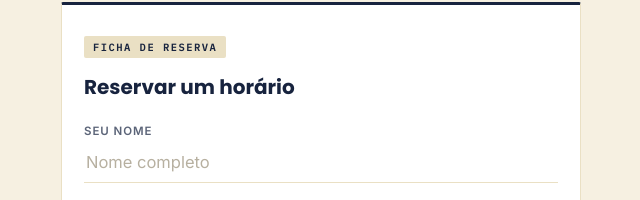
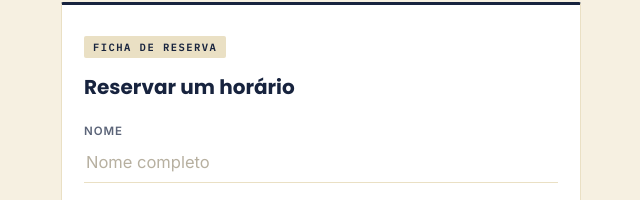
Before and after one commit to jonasvflores/agendamento, a plain HTML site: page index.html in a window 1280 px wide. Shown: the part 325-525 px from the top of the page, 319-959 px from the left. Drawn offline with nearby package versions, Linux system fonts and the light colour scheme; a script that the page names is missing.

Commit message:
Atualizar o index.html

```diff
--- a/index.html
+++ b/index.html
@@ -34,7 +34,7 @@
         <form id="booking-form" novalidate>
 
           <label class="field">
-            <span class="field__label">Seu nome</span>
+            <span class="field__label">Nome</span>
             <input type="text" id="name" name="name" placeholder="Nome completo" required autocomplete="name">
           </label>
 
```
